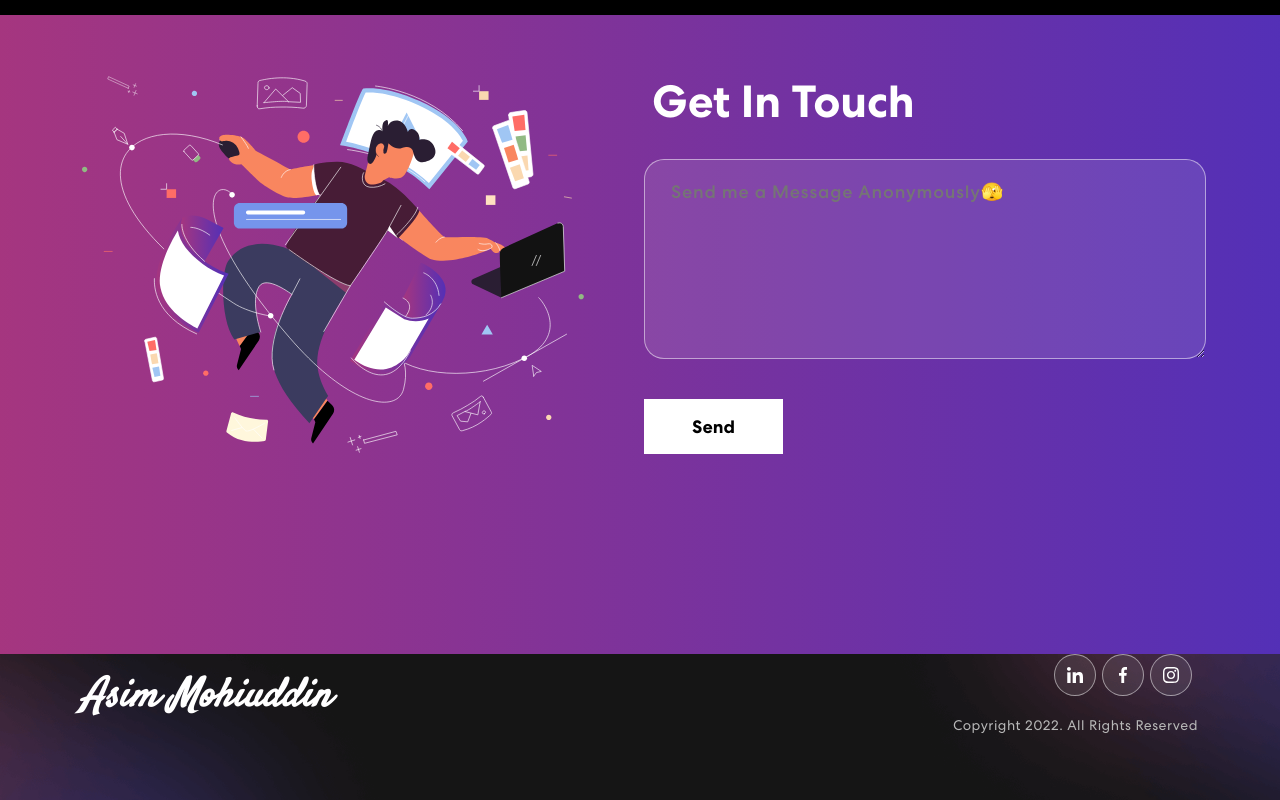
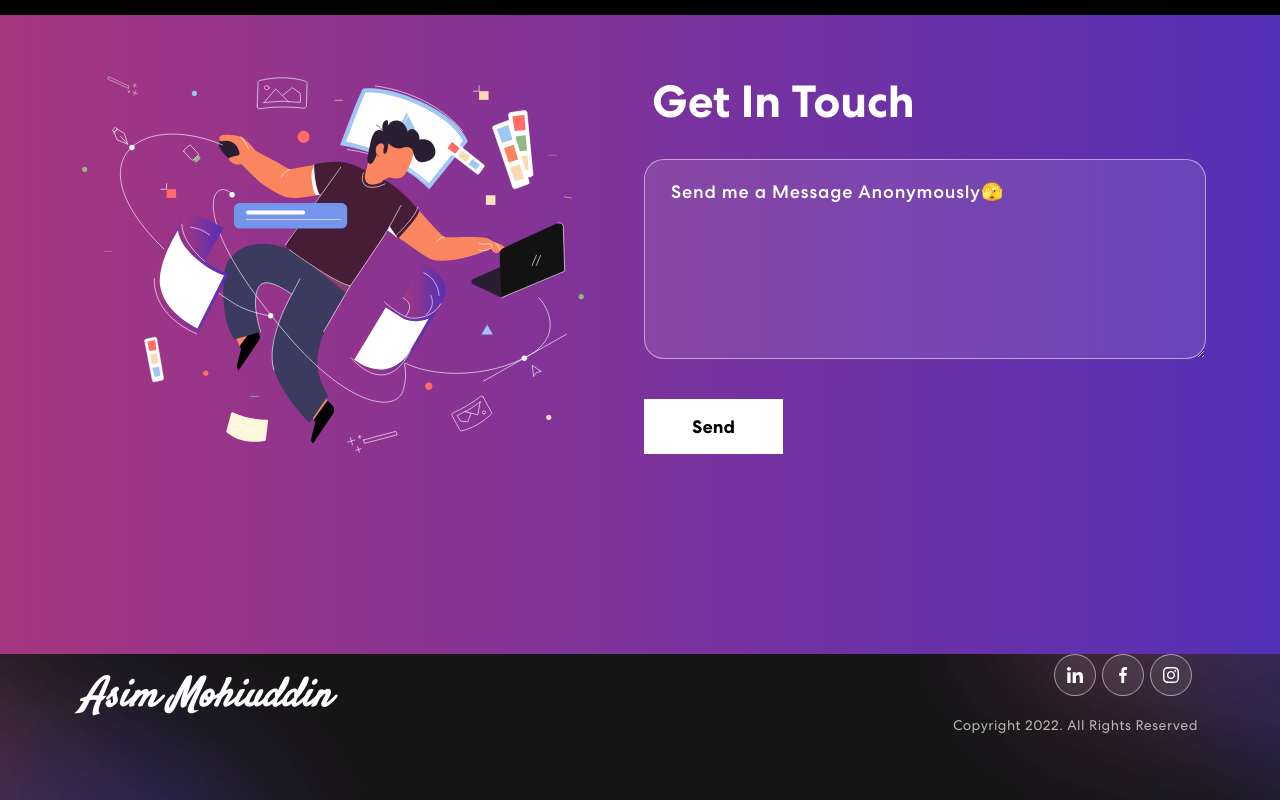
Before and after one commit to MoAsimMohiuddin/Portfolioo, a React (Create React App) app: page / in a window 1280 px wide. Shown: the part 2113-2913 px from the top of the page. Built offline with nearby package versions, Linux system fonts and the light colour scheme.

Commit message:
Placeholder color Enchance

```diff
--- a/src/App.css
+++ b/src/App.css
@@ -573,3 +573,11 @@ nav.navbar .navbar-toggler[aria-expanded="true"] .navbar-toggler-icon {
   letter-spacing: 0.5px;
   margin-top: 20px;
 }
+
+#message::placeholder{
+  color: white;
+}
+
+#message::placeholder:focus{
+  color: black;
+}
--- a/src/components/Contact.js
+++ b/src/components/Contact.js
@@ -37,7 +37,6 @@ export const Contact = () => {
                 <Row>
                   <Col size={12} className="px-1">
                     <textarea
-                    style={{"color": "white"}}
                       id="message"
                       name="message"
                       rows="6"
```
